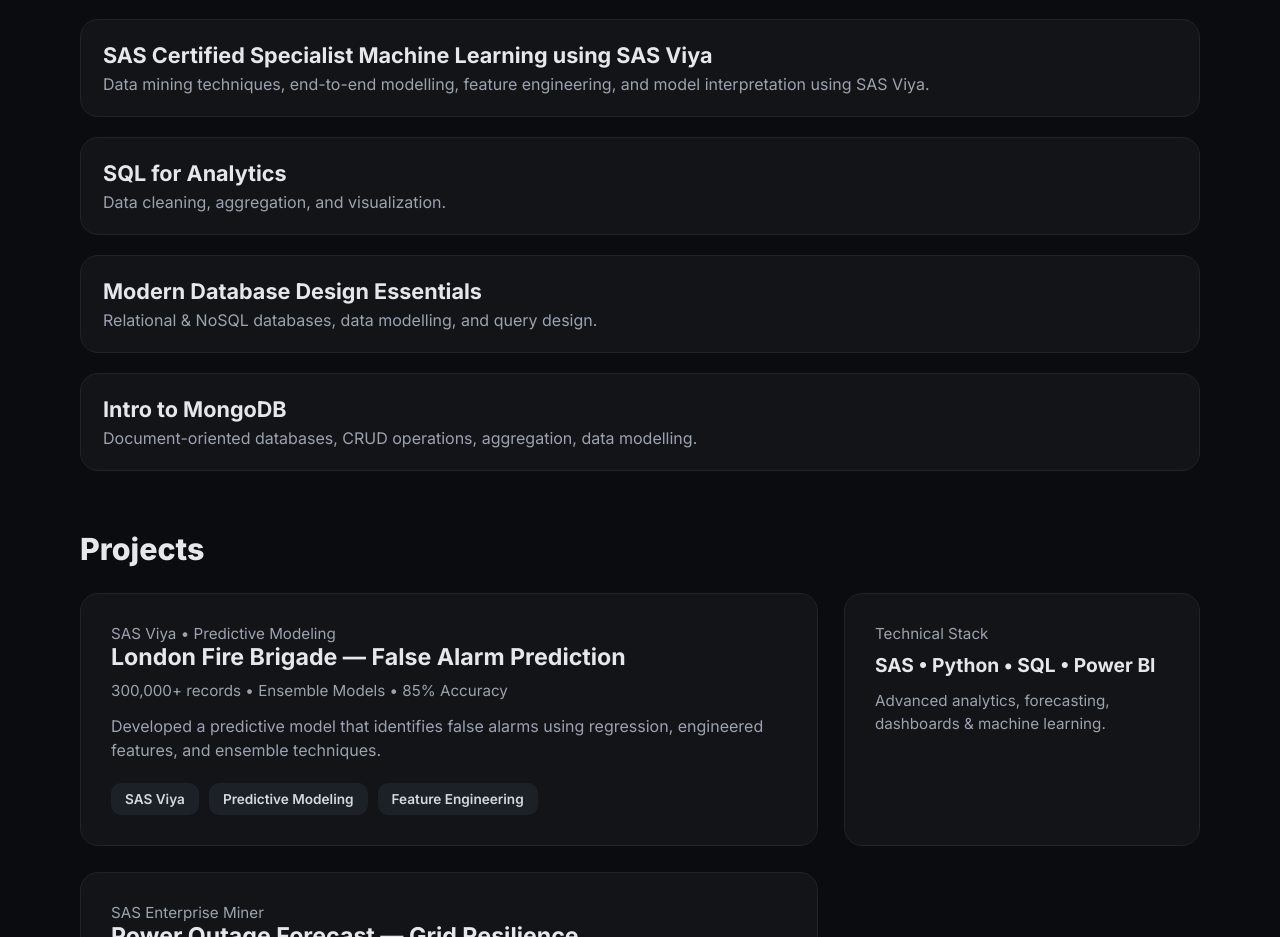
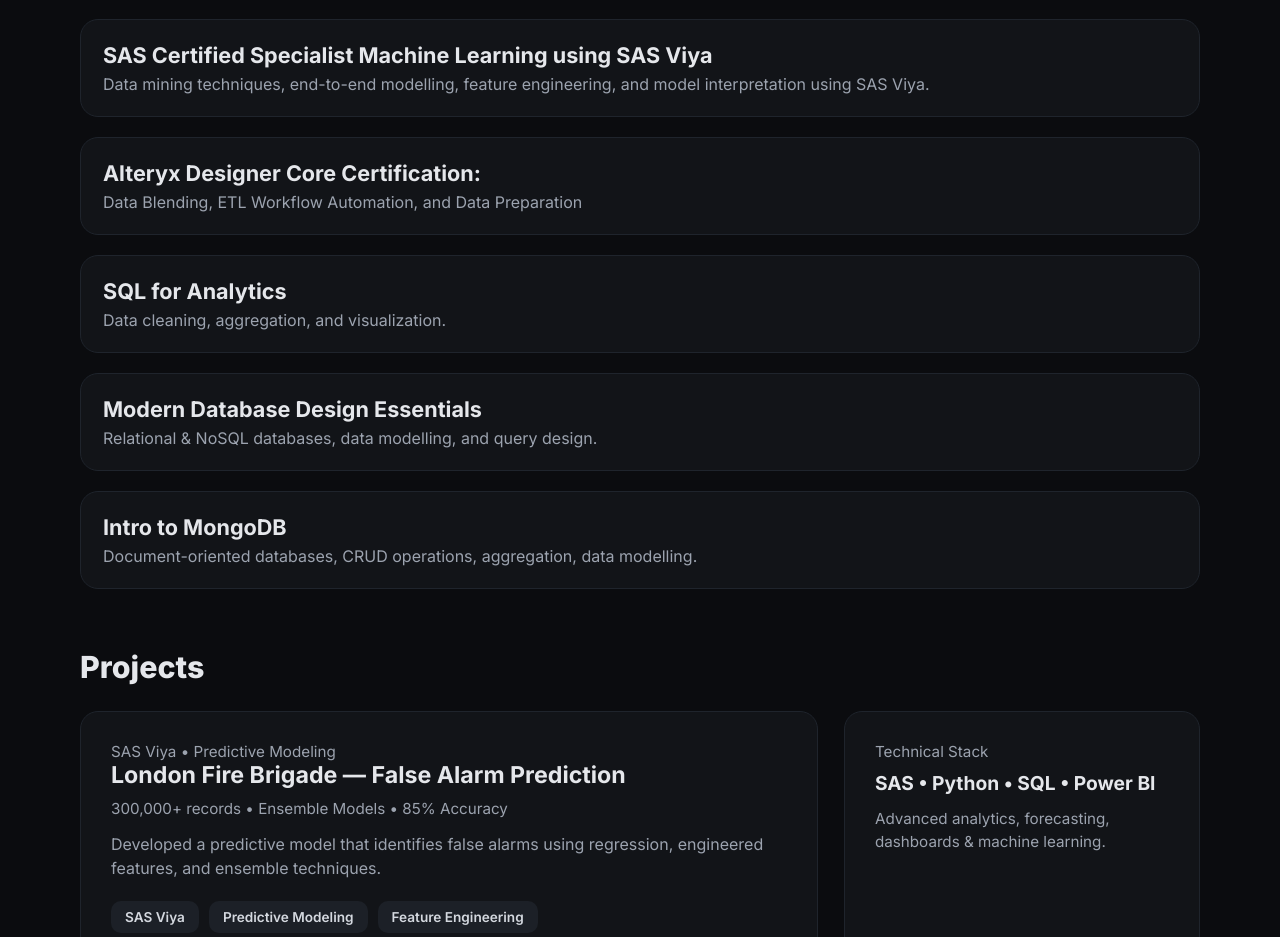
Before and after one commit to AvanthigaRK/AvanthigaRK_portfolio, a plain HTML site: page index.html in a window 1280 px wide. Shown: the part 2000-2937 px from the top of the page. Drawn offline with nearby package versions, Linux system fonts and the light colour scheme.

Commit message:
Update index.html

```diff
--- a/index.html
+++ b/index.html
@@ -342,6 +342,7 @@ using SAS Viya, SAS Enterprise Miner, SQL, Python, and BI tools like Power BI an
   <div class="case"><h4>SAS Certified Predictive Modeler</h4><p>Hands-on certification demonstrating mastery in predictive modeling, variable selection, and advanced analytics workflows.</p></div>
   <div class="case"><h4>SAS Certified Specialist Machine Learning using SAS Viya</h4><p>Data mining techniques, end-to-end modelling, feature
 engineering, and model interpretation using SAS Viya. </p></div>
+  <div class="case"><h4>Alteryx Designer Core Certification: </h4><p>Data Blending, ETL Workflow Automation, and Data Preparation</p></div>
 <div class="case"><h4>SQL for Analytics</h4><p> Data cleaning, aggregation, and visualization.</p></div>
 <div class="case"><h4>Modern Database Design Essentials</h4><p>Relational & NoSQL databases, data modelling, and query design.</p></div>
 <div class="case"><h4>Intro to MongoDB</h4><p> Document-oriented databases, CRUD operations, aggregation, data modelling.</p></div>
```
